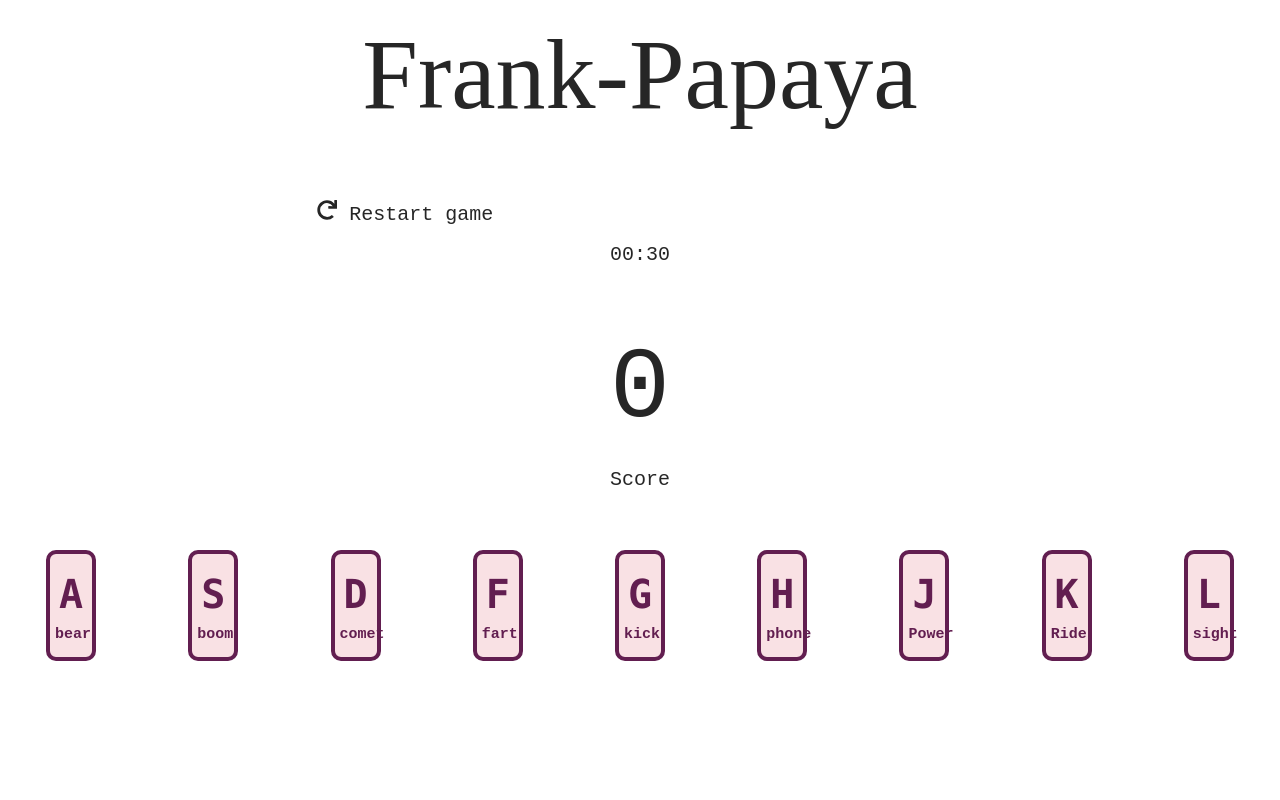
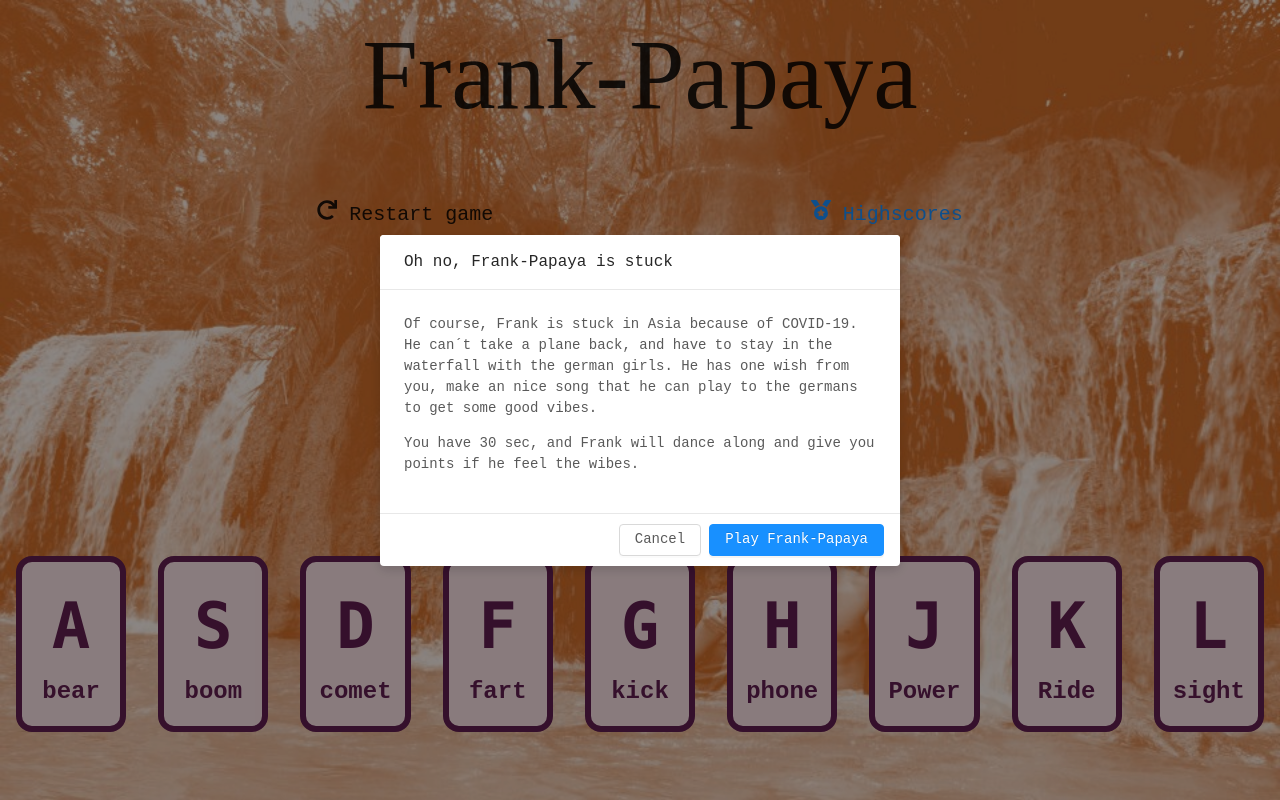
Before and after one commit to nikolai-max/frank-papaya, a React (Create React App) app: page / in a window 1280 px wide. Built offline with nearby package versions, Linux system fonts and the light colour scheme; a web font is replaced by a local one.

Commit message:
Added a modal on refresh

```diff
--- a/config-overrides.js
+++ b/config-overrides.js
@@ -9,9 +9,9 @@ module.exports = override(
         lessOptions: { // If you are using less-loader@5 please spread the lessOptions to options directly
         javascriptEnabled: true,
         modifyVars: {
-            '@primary-color': '#5946DB',
-            '@text-color': '#7D8EDB',
-            '@border-radius-base': '40px'
+            '@primary-color': '#EF8333',
+            '@text-color': '#222627',
+            '@border-radius-base': '1rem'
            },
         },
     }),
--- a/src/App.css
+++ b/src/App.css
@@ -1,19 +1,14 @@
 @import url('https://fonts.googleapis.com/css2?family=Knewave&display=swap');
 
-html {
-  font-size: 10px;
+body,html {
+  margin: 0;
+  padding: 0;
+  font-family: 'Courier New', Courier, monospace;
   background: url('/background.jpg');
   -webkit-background-size: cover;
   -moz-background-size: cover;
   -o-background-size: cover;
   background-size: cover;
-  color: white;
-}
-
-body,html {
-  margin: 0;
-  padding: 0;
-  font-family: 'Courier New', Courier, monospace;
 }
 
 h1 {
@@ -32,6 +27,5 @@ h3 {
 }
 
 a {
-  color: white;
   text-decoration: none;
 }
--- a/src/components/key/key.style.scss
+++ b/src/components/key/key.style.scss
@@ -6,7 +6,7 @@
     font-weight: bold;
     padding: 1rem .5rem;
     transition: all 0.1s ease;
-    width: 5rem;
+    width: 8rem;
     text-align: center;
     color: #621E50;
     background: #F9E1E4;
--- /dev/null
+++ b/src/components/modal/modal.component.jsx
@@ -0,0 +1,49 @@
+import React, { Component } from 'react'
+
+import { Modal } from 'antd';
+
+class AntModal extends Component {
+  state = { visible: true };
+
+  showModal = () => {
+    this.setState({
+      visible: true,
+    });
+  };
+
+  handleOk = e => {
+    console.log(e);
+    this.setState({
+      visible: false,
+    });
+  };
+
+  handleCancel = e => {
+    console.log(e);
+    this.setState({
+      visible: false,
+    });
+  };
+
+  render() {
+    return (
+      <div>
+        <Modal
+          title="Oh no, Frank-Papaya is stuck"
+          visible={this.state.visible}
+          onOk={this.handleOk}
+          onCancel={this.handleCancel}
+          closable={false}
+          centered={true}
+          okText={'Play Frank-Papaya'}
+        >
+          <p>Of course, Frank is stuck in Asia because of COVID-19. He can´t take a plane back, and have to stay in the waterfall with the german girls. He has one wish from you, make an nice song that he can play to the germans to get some good vibes.</p>
+
+          <p>You have 30 sec, and Frank will dance along and give you points if he feel the wibes.</p>
+        </Modal>
+      </div>
+    );
+  }
+}
+
+export default AntModal
--- a/src/pages/landingpage.jsx
+++ b/src/pages/landingpage.jsx
@@ -4,6 +4,7 @@ import Dashboard from '../components/dashboard/dashboard.component'
 import Score from '../components/score/score.component'
 import Keys from '../components/keys/keys.component'
 import './pages.style.scss'
+import AntModal from '../components/modal/modal.component'
 
 function LandingPage() {
     return (
@@ -14,6 +15,7 @@ function LandingPage() {
         <Dashboard></Dashboard>
         <Score></Score>
         <Keys></Keys>
+        <AntModal></AntModal>
     </div>
     )
 }
```
